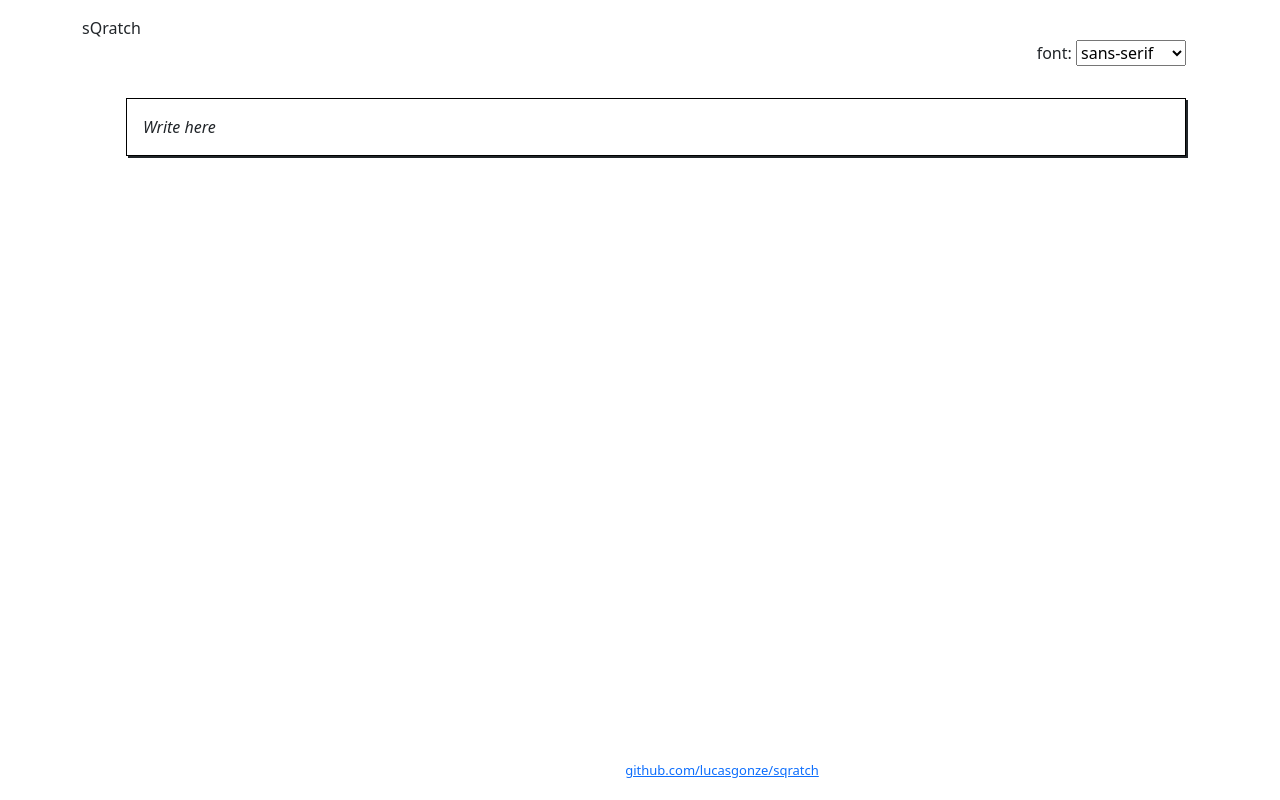
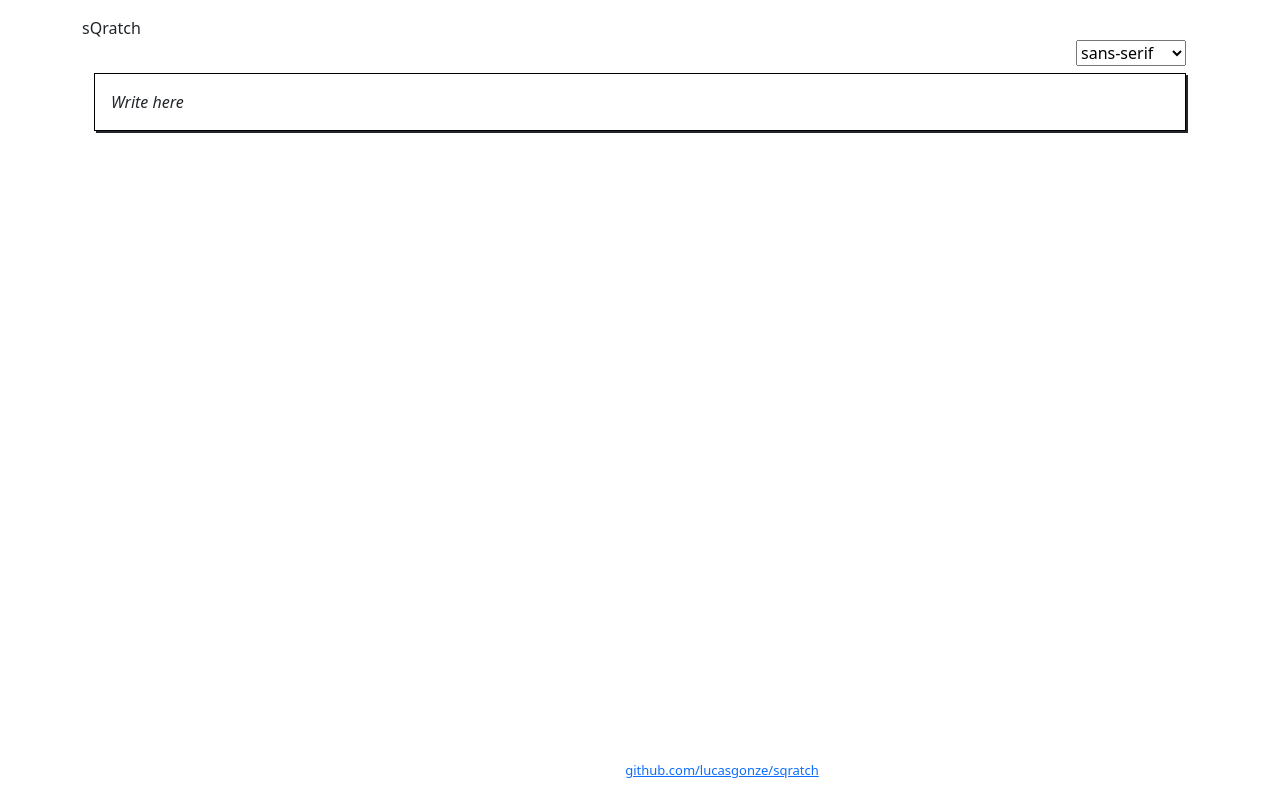
Before and after one commit to lucasgonze/sQratch, a website: page site/index.html in a window 1280 px wide. Shown: the top 800 px of the page. Drawn offline with Linux system fonts and the light colour scheme.

Commit message:
Spacing and other visual elements related to font chooser.

```diff
--- a/site/index.html
+++ b/site/index.html
@@ -21,8 +21,9 @@
         text-align: left;
       }
       article.editor, article.sans-serif, article.serif, article.monospace {
-        margin: 2em;
+        margin-top: 7px;
         margin-right: 0;
+        margin-bottom: 7px;
         padding: 1em;
         padding-right: 0;
       }
@@ -94,7 +95,6 @@
       <div class="container">
 
         <div id="switches">
-          <label for="font-select">font:</label>
           <select name="font" id="font-select">
             <option value="sans-serif">sans-serif</option>
             <option value="serif">serif</option>
```
